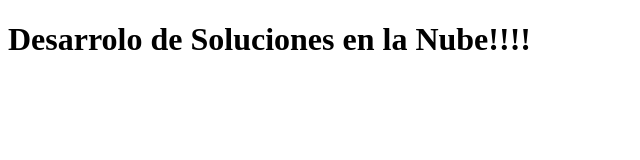
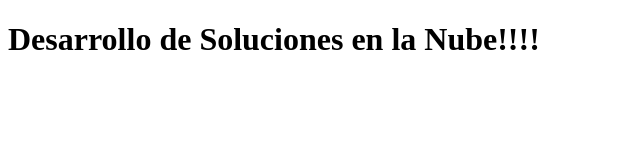
Before and after one commit to johnc1to/Static, a plain HTML site: page index.html in a window 1280 px wide. Shown: the whole page, without its empty margins (0-640 px from the left). Drawn offline with Linux system fonts and the light colour scheme.

Commit message:
Update index.html

```diff
--- a/index.html
+++ b/index.html
@@ -7,6 +7,6 @@
     <title>Probando en Render</title>
 </head>
 <body>
-    <h1>Desarrolo de Soluciones en la Nube!!!!</h1>
+    <h1>Desarrollo de Soluciones en la Nube!!!!</h1>
 </body>
 </html>
```
